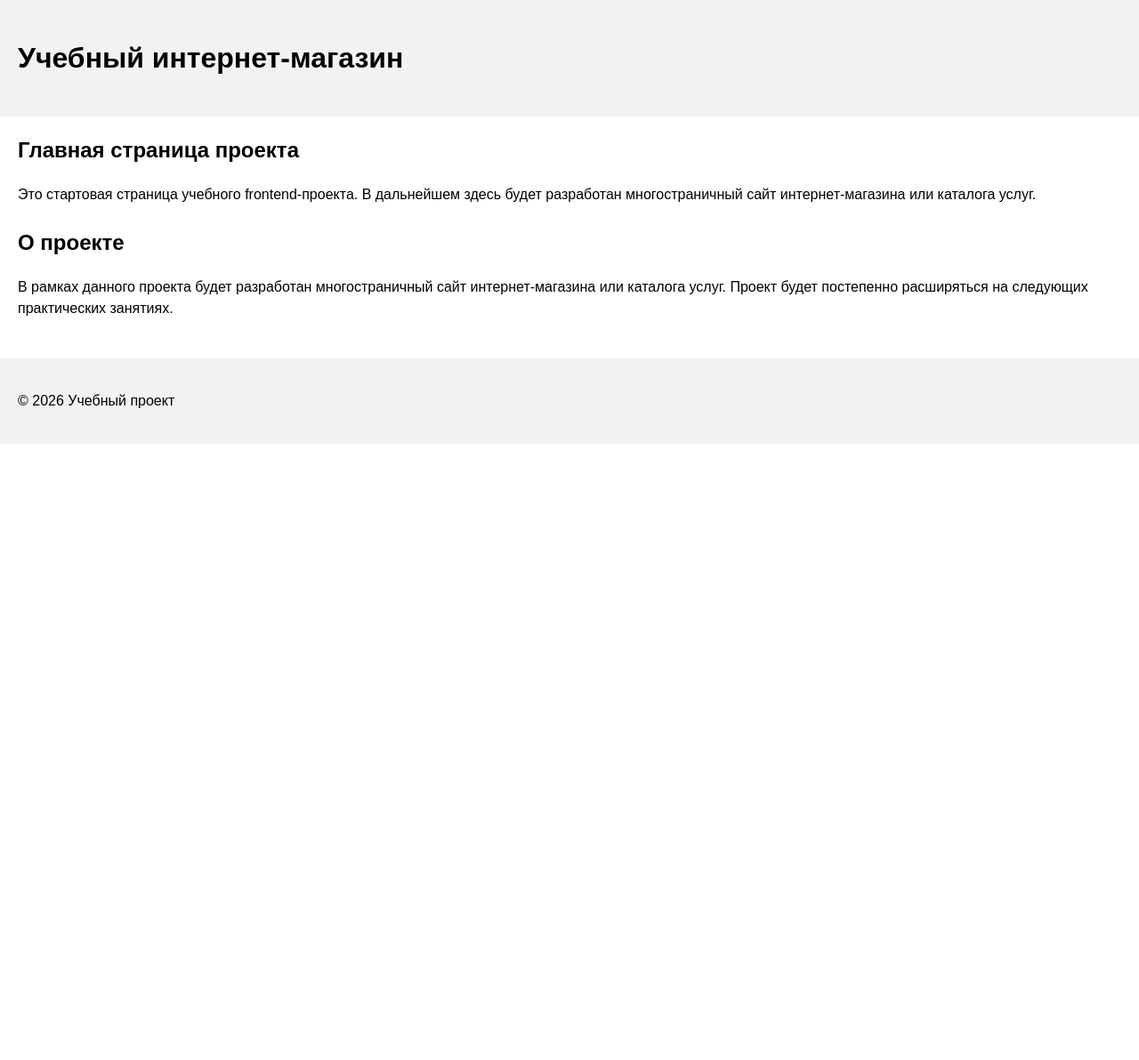
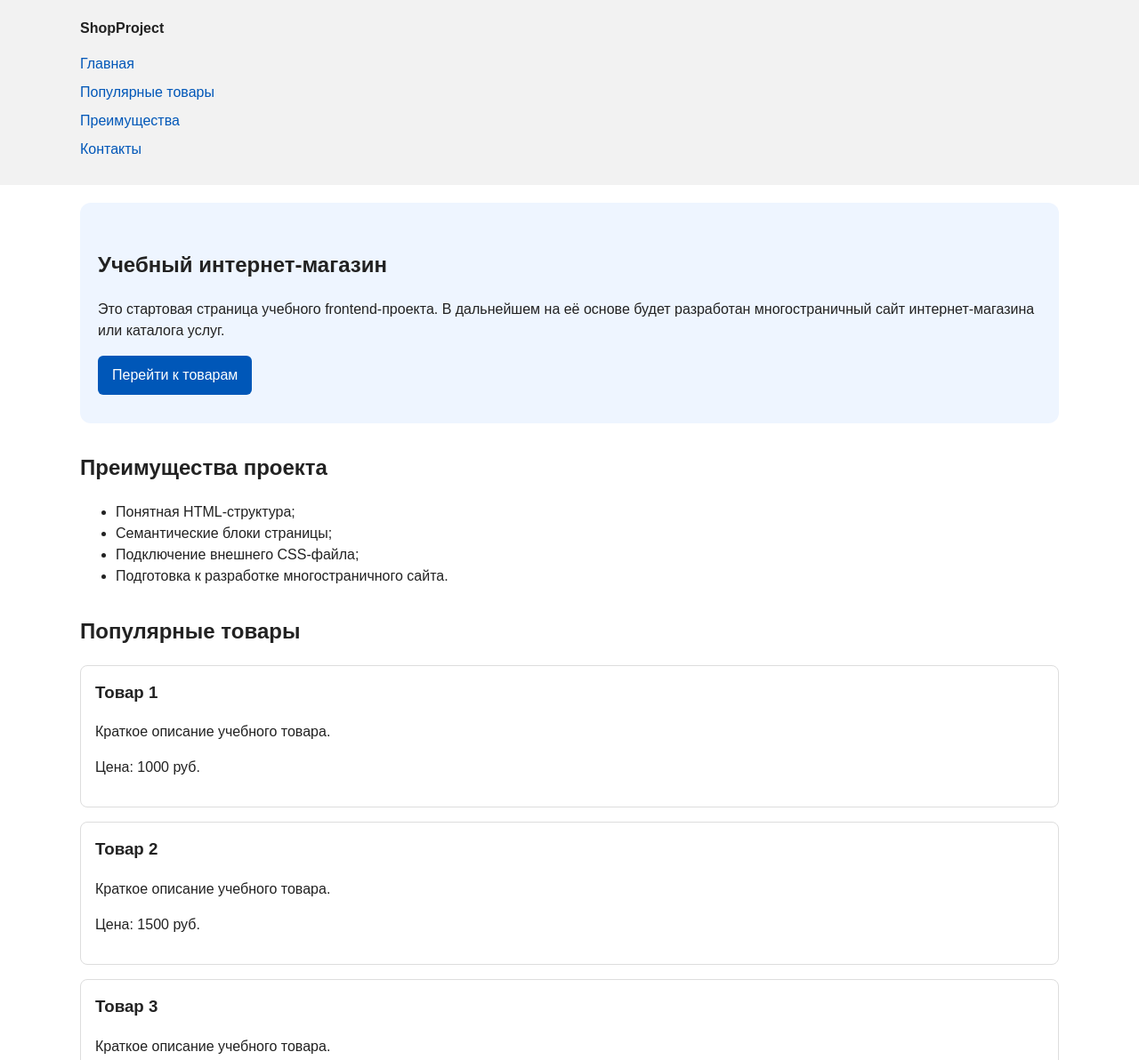
Before and after one commit to betrayed6666/kr1-html-css-shop, a plain HTML site: page index.html in a window 1280 px wide. Shown: the top 1192 px of the page at 89% size. Before the commit the page ends 800 px from the top, so only its background shows below. Drawn offline with Linux system fonts and the light colour scheme.

Commit message:
html структура и css стили

```diff
--- a/css/style.css
+++ b/css/style.css
@@ -1,7 +1,13 @@
+* {
+  box-sizing: border-box;
+}
+
 body {
   margin: 0;
   font-family: Arial, sans-serif;
   line-height: 1.5;
+  color: #222222;
+  background-color: #ffffff;
 }
 
 header,
@@ -18,10 +24,82 @@ footer {
   background-color: #f2f2f2;
 }
 
-section {
-  margin-bottom: 24px;
+.site-header {
+  max-width: 1100px;
+  margin: 0 auto;
 }
 
-section h2 {
+.site-logo {
+  font-weight: bold;
+  text-decoration: none;
+  color: #222222;
+}
+
+.site-nav__list {
+  padding: 0;
+  margin: 16px 0 0;
+  list-style: none;
+}
+
+.site-nav__list li {
+  margin-bottom: 8px;
+}
+
+.site-nav__list a {
+  color: #0057b8;
+  text-decoration: none;
+}
+
+.site-nav__list a:hover {
+  text-decoration: underline;
+}
+
+.hero {
+  max-width: 1100px;
+  margin: 0 auto 32px;
+  padding: 32px 20px;
+  background-color: #eef5ff;
+  border-radius: 12px;
+}
+
+.section {
+  max-width: 1100px;
+  margin: 0 auto 32px;
+}
+
+.section h2 {
   margin-top: 0;
 }
+
+.product-card {
+  margin-bottom: 16px;
+  padding: 16px;
+  border: 1px solid #dddddd;
+  border-radius: 8px;
+  background-color: #ffffff;
+}
+
+.product-card h3 {
+  margin-top: 0;
+}
+
+.button {
+  display: inline-block;
+  padding: 10px 16px;
+  color: #ffffff;
+  background-color: #0057b8;
+  text-decoration: none;
+  border-radius: 6px;
+}
+
+.button:hover {
+  background-color: #003f86;
+}
+
+.aside-info {
+  max-width: 1100px;
+  margin: 0 auto 32px;
+  padding: 16px;
+  border-left: 4px solid #0057b8;
+  background-color: #f7f7f7;
+}
--- a/index.html
+++ b/index.html
@@ -3,35 +3,82 @@
 <head>
   <meta charset="UTF-8">
   <meta name="viewport" content="width=device-width, initial-scale=1.0">
-  <title>Каталог товаров</title>
+  <title>Учебный интернет-магазин</title>
   <link rel="stylesheet" href="css/style.css">
 </head>
 <body>
   <header>
+    <div class="site-header">
+      <a class="site-logo" href="index.html">ShopProject</a>
+
+      <nav class="site-nav" aria-label="Основная навигация">
+        <ul class="site-nav__list">
+          <li><a href="index.html">Главная</a></li>
+          <li><a href="#popular">Популярные товары</a></li>
+          <li><a href="#advantages">Преимущества</a></li>
+          <li><a href="#contacts">Контакты</a></li>
+        </ul>
+      </nav>
+    </div>
+  </header>
+
+  <main>
+    <section class="hero">
       <h1>Учебный интернет-магазин</h1>
-  </header>
-<main>
-  <section>
-    <h2>Главная страница проекта</h2>
       <p>
         Это стартовая страница учебного frontend-проекта.
-      В дальнейшем здесь будет разработан многостраничный сайт
+        В дальнейшем на её основе будет разработан многостраничный сайт
         интернет-магазина или каталога услуг.
       </p>
+      <a class="button" href="#popular">Перейти к товарам</a>
     </section>
 
-  <section>
-    <h2>О проекте</h2>
+    <section class="section" id="advantages">
+      <h2>Преимущества проекта</h2>
+
+      <ul class="advantages-list">
+        <li>Понятная HTML-структура;</li>
+        <li>Семантические блоки страницы;</li>
+        <li>Подключение внешнего CSS-файла;</li>
+        <li>Подготовка к разработке многостраничного сайта.</li>
+      </ul>
+    </section>
+
+    <section class="section" id="popular">
+      <h2>Популярные товары</h2>
+
+      <article class="product-card">
+        <h3>Товар 1</h3>
+        <p>Краткое описание учебного товара.</p>
+        <p>Цена: 1000 руб.</p>
+      </article>
+
+      <article class="product-card">
+        <h3>Товар 2</h3>
+        <p>Краткое описание учебного товара.</p>
+        <p>Цена: 1500 руб.</p>
+      </article>
+
+      <article class="product-card">
+        <h3>Товар 3</h3>
+        <p>Краткое описание учебного товара.</p>
+        <p>Цена: 2000 руб.</p>
+      </article>
+    </section>
+
+    <aside class="aside-info">
+      <h2>Информация для студентов</h2>
       <p>
-      В рамках данного проекта будет разработан многостраничный сайт
-      интернет-магазина или каталога услуг. Проект будет постепенно
-      расширяться на следующих практических занятиях.
+        На следующих практических занятиях этот проект будет расширяться:
+        появятся формы, модальное окно, дополнительные страницы, Flex/Grid,
+        БЭМ-структура и адаптивная версия сайта.
       </p>
-  </section>
+    </aside>
   </main>
 
-  <footer>
-    <p>&copy; 2026 Учебный проект</p>
+  <footer id="contacts">
+    <p>&copy; 2026 Учебный проект. Все права защищены.</p>
+    <p>Дисциплина: Фронтенд и бэкенд разработка</p>
   </footer>
 </body>
 </html>
```
Also changed, not shown: 1 other file. Lines whose indentation alone changed are shown as unchanged.
